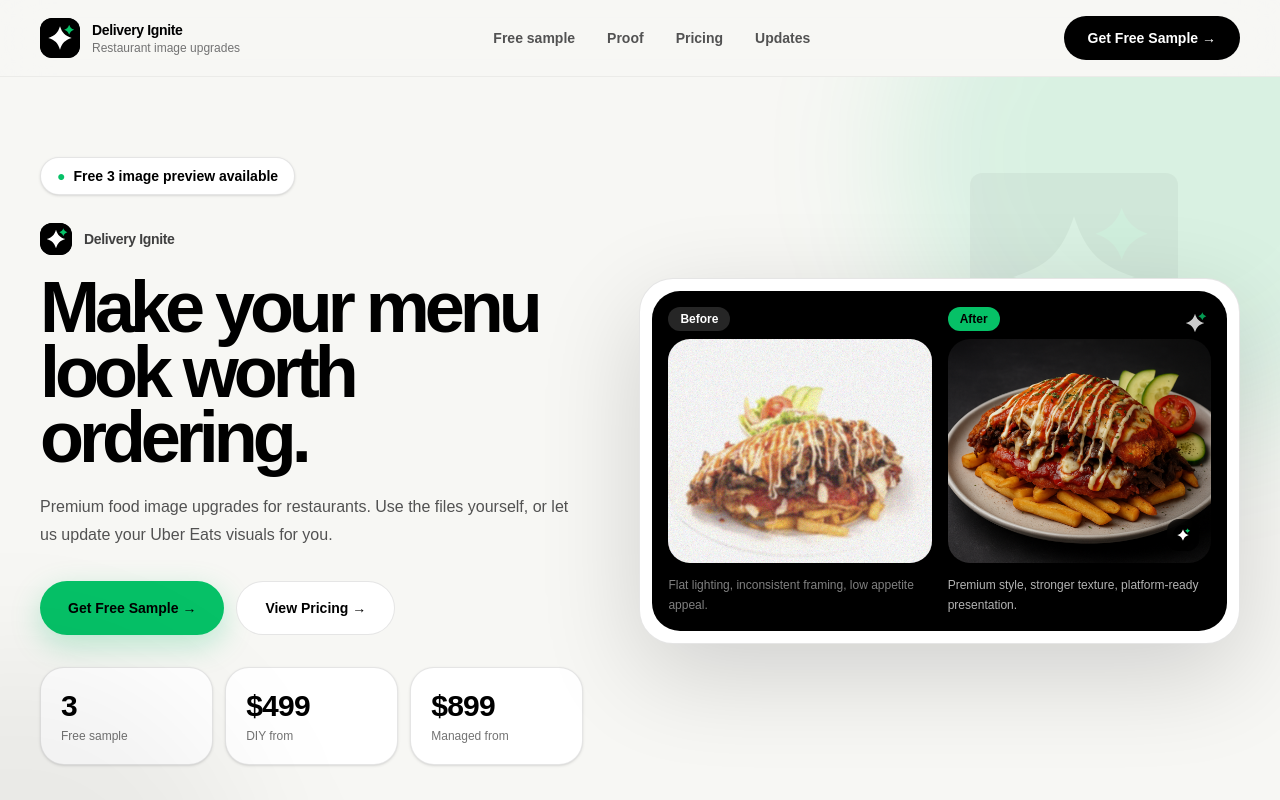
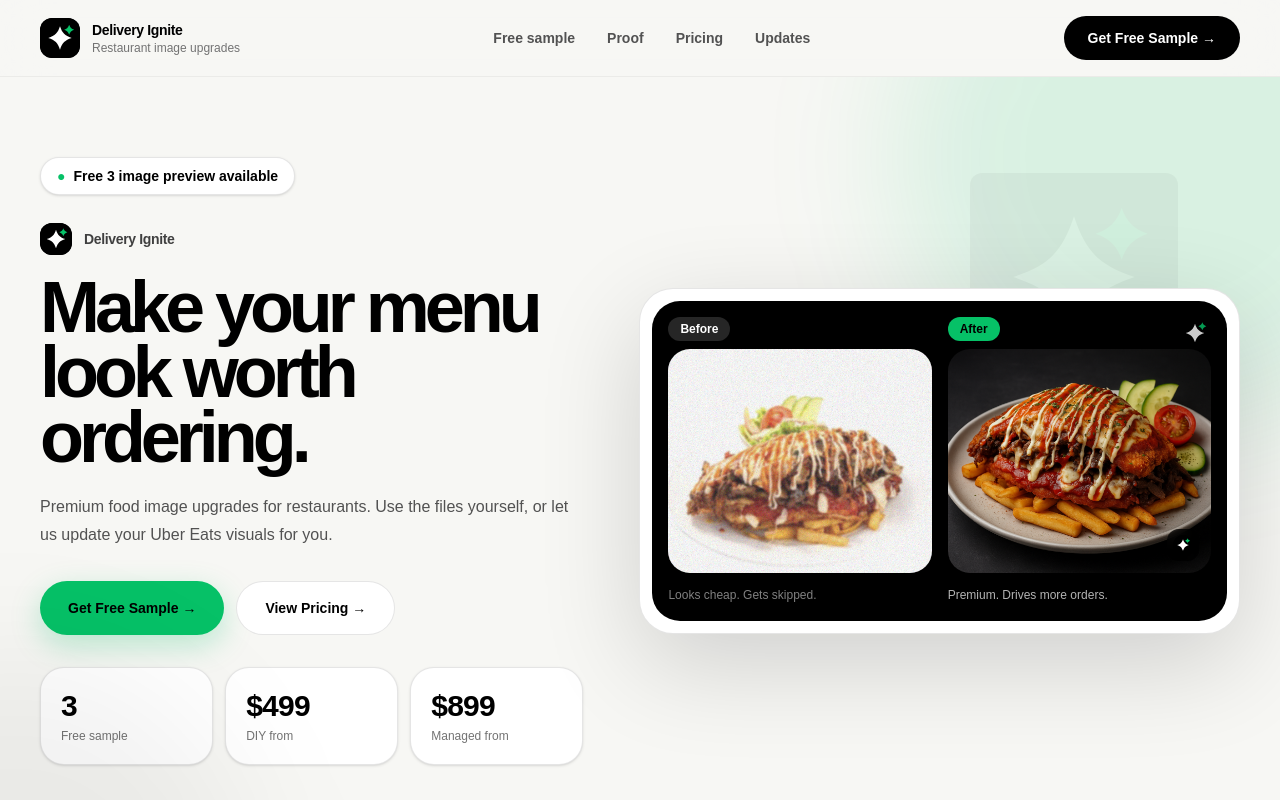
Before and after one commit to paulrodgerson40-blip/dpo-frontend, a Next.js app: page / in a window 1280 px wide. Shown: the top 800 px of the page. Built offline with nearby package versions, Linux system fonts and the light colour scheme.

Commit message:
Update page.tsx

```diff
--- a/app/page.tsx
+++ b/app/page.tsx
@@ -150,7 +150,7 @@ export default function PremiumPricingPage() {
                         priority
                       />
                     </div>
-                    <p className="mt-3 text-xs leading-5 text-white/50">Flat lighting, inconsistent framing, low appetite appeal.</p>
+                    <p className="mt-3 text-xs leading-5 text-white/50">Looks cheap. Gets skipped.</p>
                   </div>
                   <div>
                     <div className="mb-2 w-fit rounded-full bg-[#06C167] px-3 py-1 text-xs font-black text-black">After</div>
@@ -166,7 +166,7 @@ export default function PremiumPricingPage() {
                         <LogoMark className="h-5 w-5 rounded-md" />
                       </div>
                     </div>
-                    <p className="mt-3 text-xs leading-5 text-white/70">Premium style, stronger texture, platform-ready presentation.</p>
+                    <p className="mt-3 text-xs leading-5 text-white/70">  Premium. Drives more orders.</p>
                   </div>
                 </div>
               </div>
```
